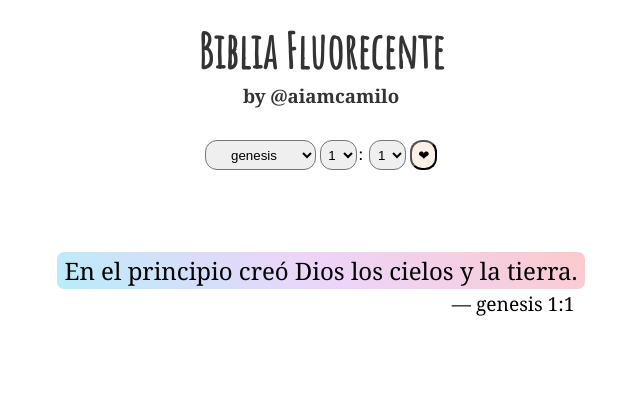
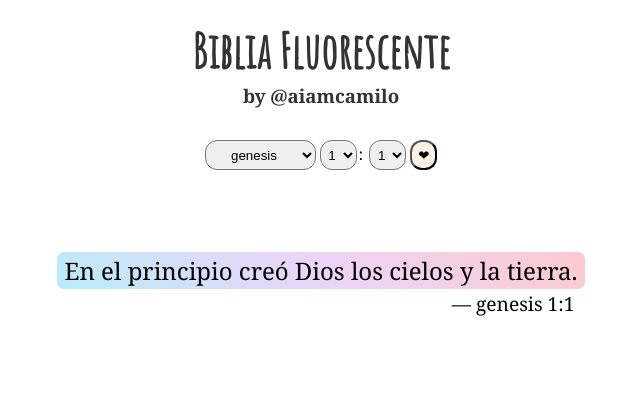
Before and after one commit to alcamilo1207/BibliaFluorescente, a Flask app: page / in a window 1280 px wide. Shown: the top 420 px of the page, without its empty margins (319-959 px from the left). Run offline with Flask 3, Linux system fonts and the light colour scheme.

Commit message:
Update index.html spelling error

```diff
--- a/templates/index.html
+++ b/templates/index.html
@@ -8,7 +8,7 @@
     <link rel="stylesheet" type="text/css" href="//fonts.googleapis.com/css?family=Amatic+SC" />
 </head>
 <body>
-    <h1>Biblia Fluorecente</h1>
+    <h1>Biblia Fluorescente</h1>
     <h3>by @aiamcamilo</h3>
 
     <!-- Form to select the book, chapter, and verse -->
```
